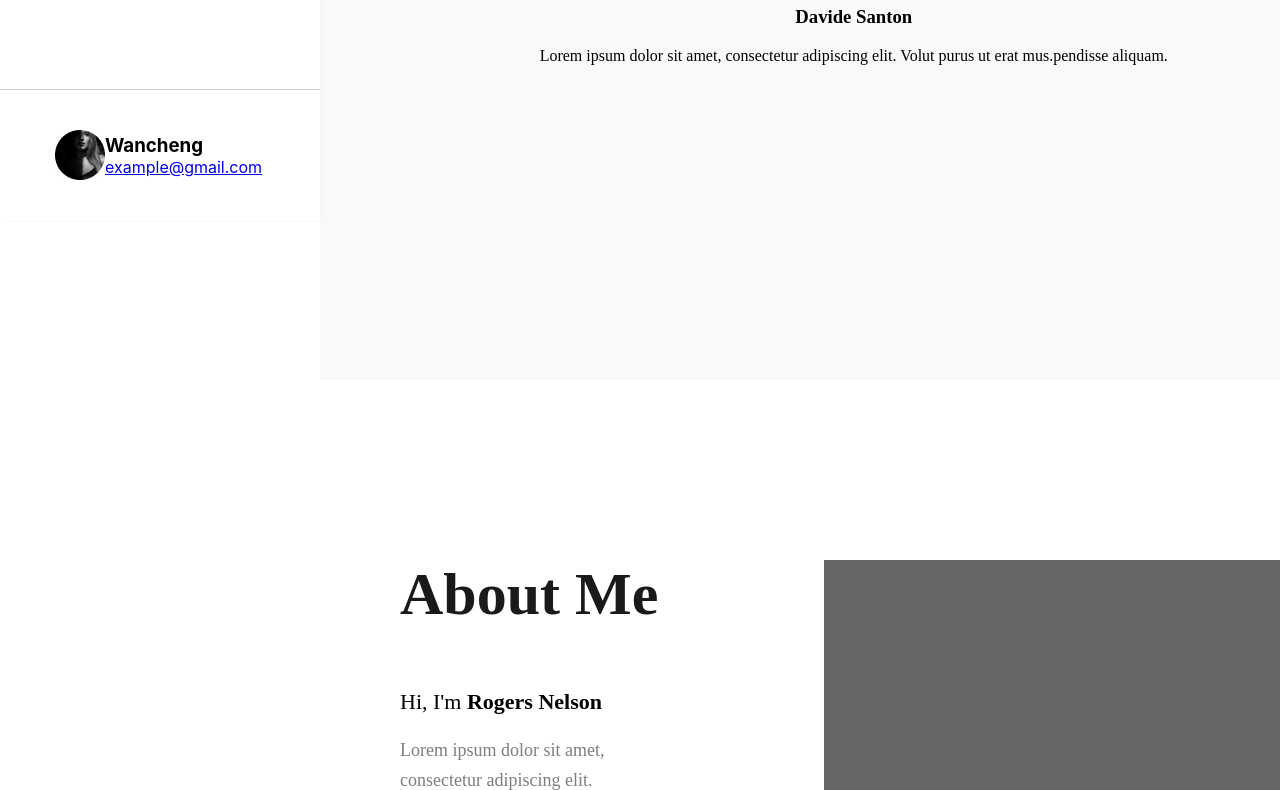
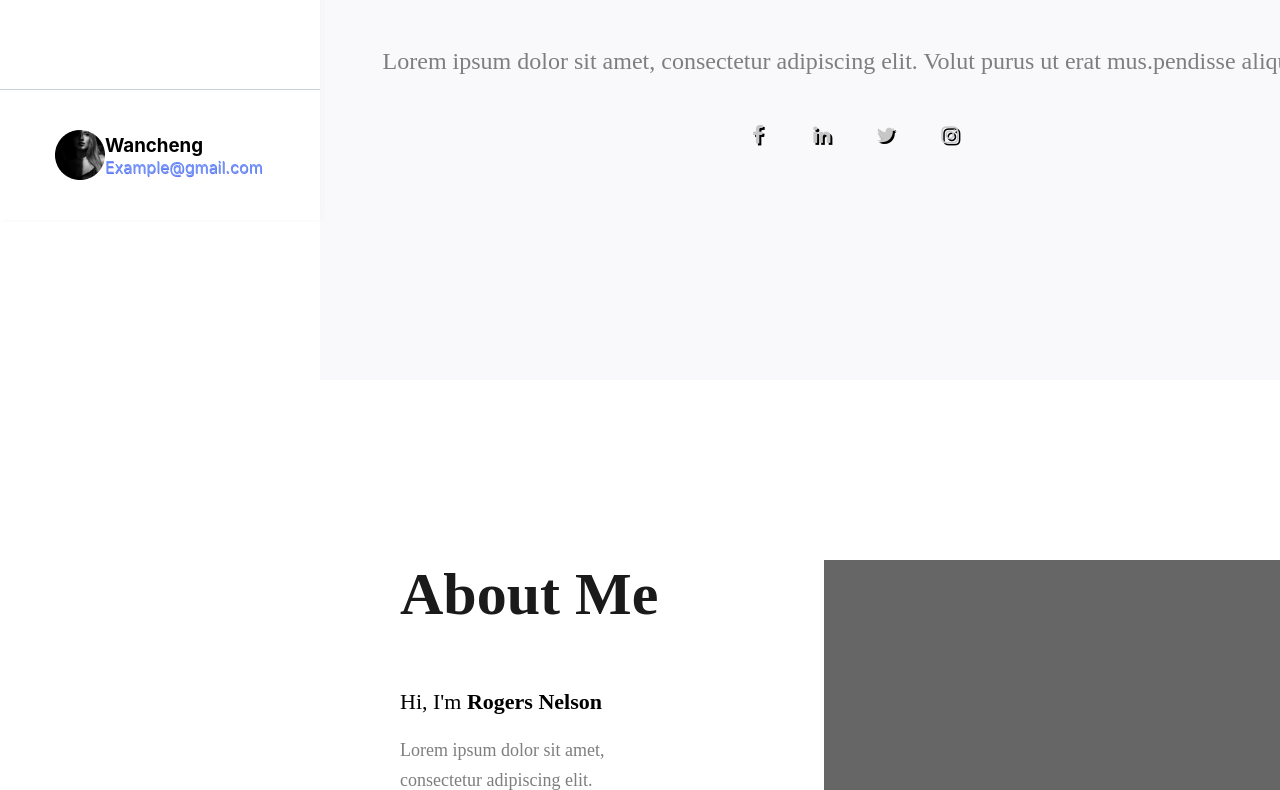
Before and after one commit to musclebigger/Web-full-stack-P1, a plain HTML site: page web.html in a window 1280 px wide. Shown: the part 580-1370 px from the top of the page. Drawn offline with Linux system fonts and the light colour scheme; some packages are replaced by stand-ins of ours.

Commit message:
social icon add

```diff
--- a/main.sass
+++ b/main.sass
@@ -98,6 +98,10 @@ main
                 display: inline-block
             h3
                 display: inline //no default margin
+            a
+                text-decoration: none
+                text-shadow: 0.5px 0.5px #6977f1
+                color: #6d93fa
 
 @media screen and (max-width: 810px)
     main
@@ -133,7 +137,56 @@ main
     .content
         flex: 1//this element should be used with justify-items: strech to fill the content, because there have remaining content inside current box
         text-align: center
+
         padding: 0px 20px
+
+        .social-media-frame
+            display: flex
+            justify-content: center
+            .fa
+                padding: 20px
+                font-size: 20px
+                width: 20px
+                height: 20px
+                text-align: center
+                text-decoration: none
+                margin: 5px 2px
+
+
+            .fa-facebook
+                text-shadow: 2px 2px #000000
+                color: #c7c7c7
+                border: 1px 1px #777
+
+            .fa-linkedin
+                text-shadow: 2px 2px #000000
+                color: #c7c7c7
+                border: 1px 1px #777
+
+            .fa-twitter
+                text-shadow: 2px 2px #000000
+                color: #c7c7c7
+                border: 1px 1px #777
+
+            .fa-instagram
+                text-shadow: 2px 2px #000000
+                color: #c7c7c7
+                border: 1px 1px #777
+
+            .fa:hover
+                opacity: 0.7
+
+        h3
+            font-size: 60px
+            font-weight: bolder
+            color: #1A1A1A
+        p
+            font-family: "Poppins"
+            font-size: 24px
+            line-height: 30px
+            letter-spacing: 0px
+            word-wrap: break-word
+            color: #7e7e7e
 
         .frame
             display: inline-block
@@ -488,6 +541,19 @@ main
         flex-grow: 1
         align-items: stretch
         margin: 100px 40px 40px 40px
+        .contact-page-container-row-title
+            word-wrap: break-word
+            h3
+                font-size: 60px
+                font-weight: bolder
+                color: #1A1A1A
+            p
+                font-family: "Poppins"
+                font-size: 28px
+                line-height: 30px
+                letter-spacing: 0px
+                word-wrap: break-word
+                color: #7e7e7e
         .contact-page-container-row
             margin: 40px 0px 40px 0px
             display: flex
--- a/web.html
+++ b/web.html
@@ -137,7 +137,7 @@
                 </div>
                 <div class="short">
                     <h3>Wancheng</h3>
-                    <a href="#">example@gmail.com</a>
+                    <a href="#">Example@gmail.com</a>
                 </div>
             </div>
         </div>
@@ -203,6 +203,12 @@
                 <h3 class="person-name">Davide Santon</h3>
                 <p class="love-sentence">Lorem ipsum dolor sit amet, consectetur adipiscing elit. Volut purus ut erat
                     mus.pendisse aliquam.</p>
+                <div class="social-media-frame">
+                    <a href="#" class="fa fa-facebook"></a>
+                    <a href="#" class="fa fa-linkedin"></a>
+                    <a href="#" class="fa fa-twitter"></a>
+                    <a href="#" class="fa fa-instagram"></a>
+                </div>
             </div>
         </div>
         <!-- about -->
@@ -414,8 +420,8 @@
         <!-- contact -->
         <div class="contact-page" id="contact">
             <ul class="contact-page-container">
-                <li class="contact-page-container-row">
-                    <h3>contact</h3>
+                <li class="contact-page-container-row-title">
+                    <h3>Contact</h3>
                     <p>Lorem ipsum dolor sit amet, consectetur adipiscing elit. Mauris ipsum sit nibh amet egestas
                         tellus.</p>
                 </li>
```
Also changed, not shown: main.css, 1 other file.
